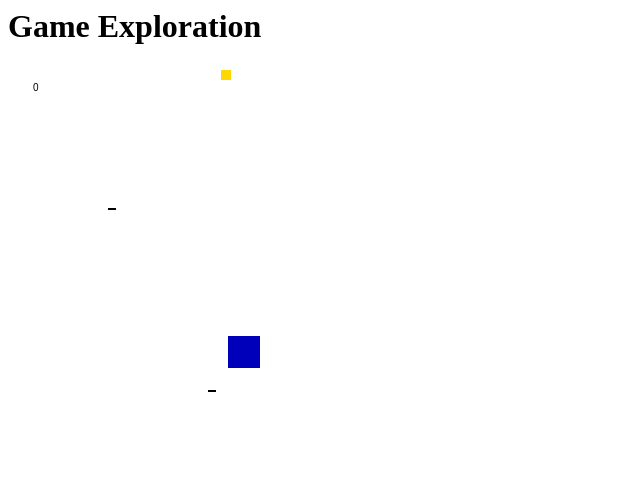
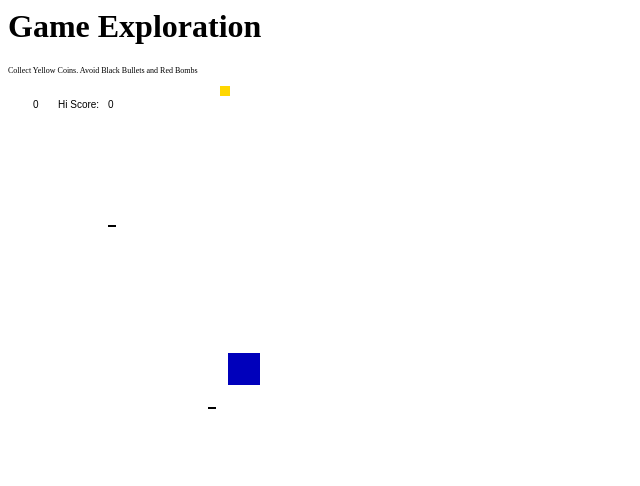
Before and after one commit to adurington/Exploration5, a plain HTML site: page index.html in a window 1280 px wide. Shown: the whole page, without its empty margins (0-640 px from the left). Drawn offline with nearby package versions, Linux system fonts and the light colour scheme.

Commit message:
added hi score count
made a few minor changes, added inctructions, and added a hi_score meter

```diff
--- a/index.html
+++ b/index.html
@@ -9,6 +9,7 @@
   </head>
   <body>
     <h1>Game Exploration</h1>
+	<p style = "font-size:8px">Collect Yellow Coins. Avoid Black Bullets and Red Bombs</p>
 	    <script type='text/javascript'>
 			var CANVAS_WIDTH = 400;
 			var CANVAS_HEIGHT = 400;
@@ -33,6 +34,7 @@
 			}, 1000/FPS);
 
 			var count = 0;
+			var hi_score = 0;
 			var enemy_count = 0;
 
 			function update(){
@@ -65,6 +67,8 @@
 				canvas.clearRect(0,0, CANVAS_WIDTH, CANVAS_HEIGHT);
 				canvas.fillStyle = "#000"
 				canvas.fillText(count, 25, 25);
+				canvas.fillText("Hi Score: ", 50, 25);
+				canvas.fillText(hi_score, 100, 25);
 				player.draw();
 				coin.draw();
 				en_arr.forEach(function(enemy) {
@@ -89,8 +93,8 @@
 
 			var coin = {
 				color: "#FFD700",
-				x: Math.floor((Math.random() * CANVAS_WIDTH) + 1),
-				y: Math.floor((Math.random() * CANVAS_HEIGHT) + 1),
+				x: Math.floor((Math.random() * CANVAS_WIDTH)),
+				y: Math.floor((Math.random() * CANVAS_HEIGHT)),
 				width: 10,
 				height: 10,
 				draw: function(){
@@ -150,8 +154,8 @@
 
 		function collision(){
 			if(collides(player, coin)){
-				coin.x = Math.floor((Math.random() * CANVAS_WIDTH) + 1);
-				coin.y = Math.floor((Math.random() * CANVAS_HEIGHT) + 1);
+				coin.x = Math.floor((Math.random() * CANVAS_WIDTH));
+				coin.y = Math.floor((Math.random() * CANVAS_HEIGHT));
 				count += 1;
 				if((count % 5) == 0){
 					player.width += 1;
@@ -160,6 +164,7 @@
 			}
 			en_arr.forEach(function(enemy) {
 					if(collides(player, enemy)){
+						hi_score = Math.max(count, hi_score);
 						count = 0;
 						timer = 0;
 						en_arr = [];
@@ -167,9 +172,11 @@
 			});
 			bul_ar.forEach(function(bullet) {
 					if(collides(player, bullet)){
+						hi_score = Math.max(count, hi_score);
 						count = 0;
 						timer = 0;
-						bul_arr = [];
+						bul_ar = [];
+						en_arr = [];
 
 					}
 			});
```
